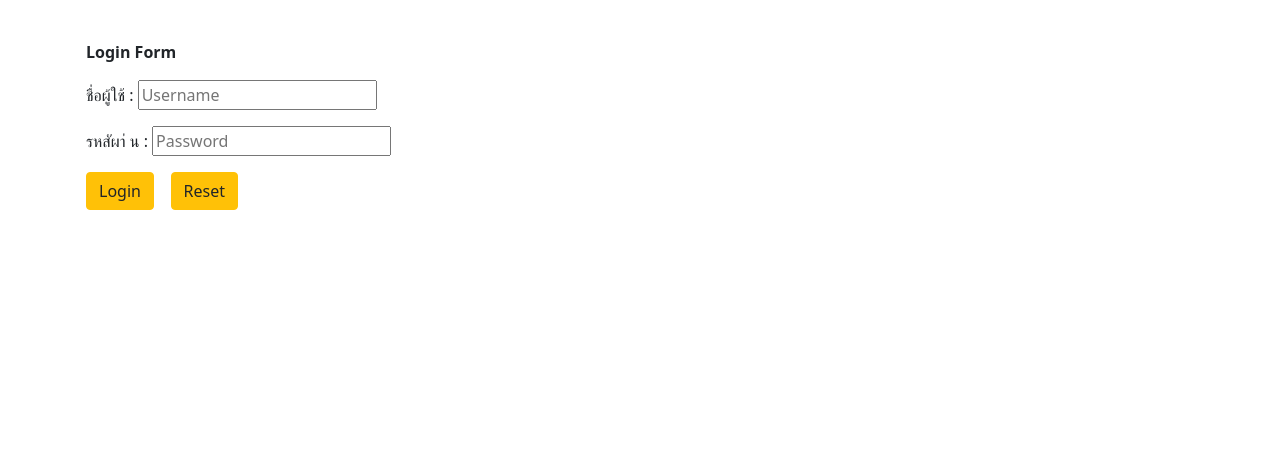
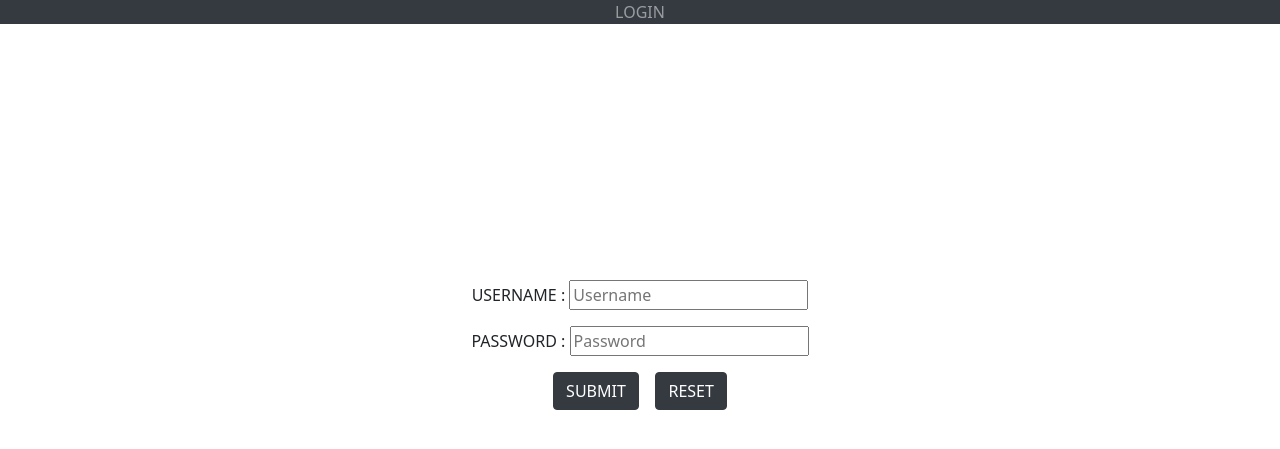
Before and after one commit to hassan0005/miniproject, a PHP site: page /Form_login.php in a window 1280 px wide. Shown: the top 449 px of the page. Run offline with PHP 8.4, Linux system fonts and the light colour scheme.

Commit message:
Add files via upload

```diff
--- a/Form_login.php
+++ b/Form_login.php
@@ -10,28 +10,26 @@ href="https://stackpath.bootstrapcdn.com/bootstrap/5.0.0-
 alpha1/css/bootstrap.min.css" integrity="sha384-
 r4NyP46KrjDleawBgD5tp8Y7UzmLA05oM1iAEQ17CSuDqnUK2+k9luXQOfXJCJ4I"
 crossorigin="anonymous">
+<p class="text-white-50 bg-dark "> LOGIN </p>
 </head>
 <body>
-<br>
+<br><br><br><br><br><br><br><br><br><br>
+<style>
+h1 {text-align: center;}
+p {text-align: center;}
+div {text-align: center;}
+</style>
+
+</body>
+</html>
 <div class="container">
 <form name="frmlogin" method="post" action="login.php">
-<p> </p>
-<p><b> Login Form </b></p>
-<p> ชื่อผู้ใช้ :
-<input type="text" id="Username" required name="Username"
-
-placeholder="Username">
-</p>
-<p>รหสัผา่ น :
-<input type="password" id="Password" required name="Password"
-
-placeholder="Password">
-</p>
+<p> USERNAME : <input type="text" id="Username" required name="Username"placeholder="Username"></p>
+<p>PASSWORD : <input type="password" id="Password" required name="Password"placeholder="Password"></p>
 <p>
-
-<button type="submit" class="btn btn-warning" >Login</button>
+<button type="submit" class="btn btn-dark">SUBMIT</button>
 &nbsp;&nbsp;
-<button type="reset" class="btn btn-warning" >Reset</button>
+<button type="reset" class="btn btn-dark">RESET</button>
 <br>
 </p>
 </form>
```
